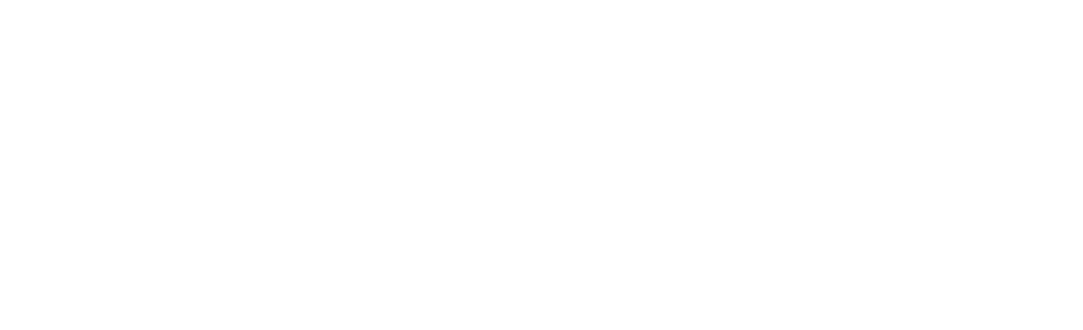
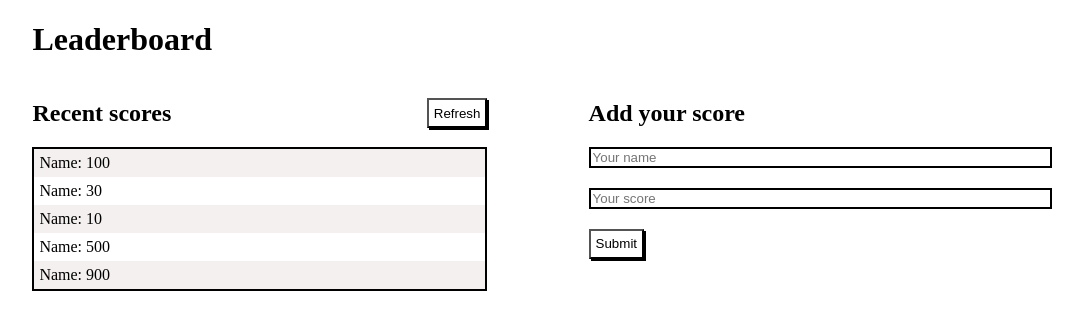
Before and after one commit to oguntayomicheal/Leaderboard, a website built with webpack: page src/index.html in a window 1280 px wide. Shown: the whole page, without its empty margins (102-1185 px from the left). Built offline with nearby package versions, Linux system fonts and the light colour scheme.

Commit message:
Add project layout

```diff
--- a/src/index.html
+++ b/src/index.html
@@ -7,6 +7,34 @@
     <title>Leaderboard</title>
 </head>
 <body>
+    <main>
+        <h1>Leaderboard</h1>
+        <div id="container">
+            <section id="display-scores">
+                <div id="recent">
+                    <h2>Recent scores</h2>
+                    <button type="button">Refresh</button>
+                </div>
+                <div id="scores">
+                    <ul>
+                        <li class="list">Name: 100</li>
+                        <li class="list">Name: 30</li>
+                        <li class="list">Name: 10</li>
+                        <li class="list">Name: 500</li>
+                        <li class="list">Name: 900</li>
+                    </ul>
+                </div>
+            </section>
+            <section id="add-scores">
+                <h2>Add your score</h2>
+                <form action="#">
+                    <input type="text" id="name" placeholder="Your name" required> <br>
+                    <input type="number" id="score" placeholder="Your score" required> <br>
+                    <button type="submit">Submit</button>
+                </form>
+            </section>
+        </div>
 
+    </main>
 </body>
 </html>
--- a/src/style.css
+++ b/src/style.css
@@ -0,0 +1,63 @@
+main {
+    width: 80%;
+    margin: auto;
+}
+
+#container {
+    display: flex;
+    justify-content: space-between;
+}
+
+#display-scores, #add-scores {
+    width: 45%;
+}
+
+#recent {
+    display: flex;
+    justify-content: space-between;
+    align-items: center;
+}
+
+#scores {
+    border: 2px solid black;
+}
+
+ul {
+    list-style: none;
+    margin: 0px;
+    padding: 0px;
+}
+
+.list:nth-child(odd) {
+    background-color: rgb(245, 240, 240);
+    padding: 5px;
+}
+
+.list:nth-child(even) {
+    background-color: white;
+    padding: 5px;
+}
+
+button {
+    box-shadow: 2px 2px black;
+    padding: 5px 5px;
+    height: 30px;
+    background-color: white;
+}
+
+input {
+    width: 100%;
+    margin-bottom: 20px;
+    border: 2px solid black;
+}
+
+@media screen and (max-width: 767px) {
+    #display-scores, #add-scores {
+        width: 100%;
+    }
+
+    #container {
+        display: flex;
+        flex-wrap: wrap;
+    }
+}
```
Also changed, not shown: dist/[main].bundle.js, dist/index.html.
